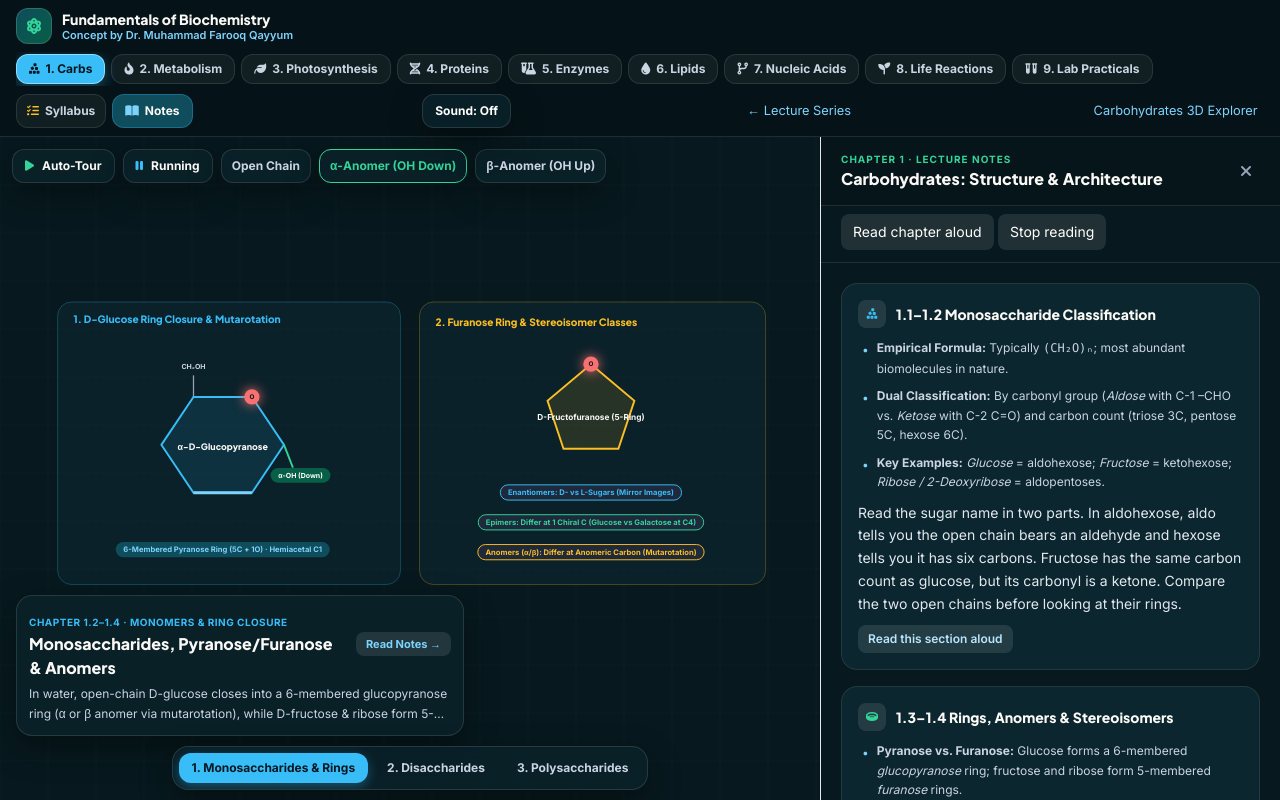
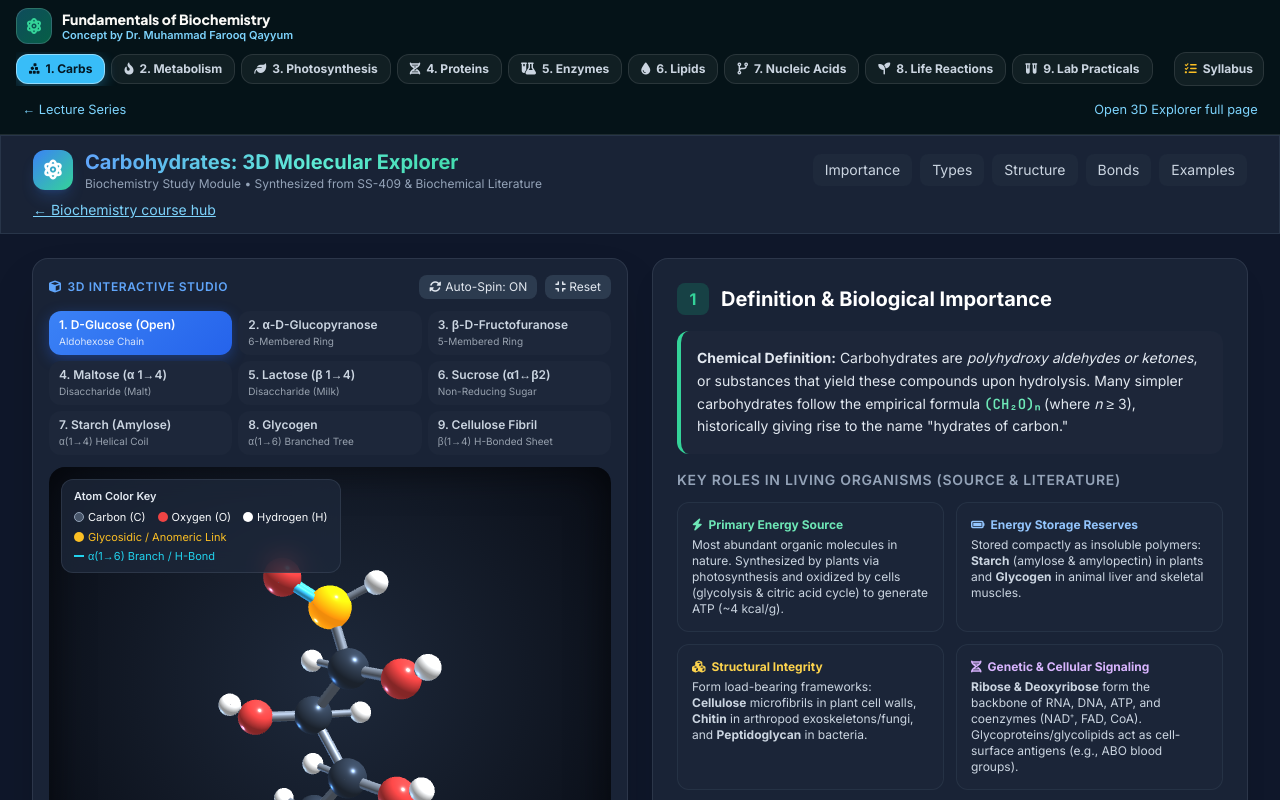
Before and after one commit to soilscientist70-crypto/farooq-qayyum-academic-website, a plain HTML site: page lectures/biochemistry/index.html in a window 1280 px wide. Drawn offline with nearby package versions, Linux system fonts and the light colour scheme.

Commit message:
Replace Chapter 1 animation with the Carbohydrates 3D Explorer

```diff
--- a/lectures/biochemistry/index.html
+++ b/lectures/biochemistry/index.html
@@ -152,7 +152,7 @@
       </button>
     </div>
     <button type="button" id="btn-music" onclick="toggleMusic()" aria-pressed="false" title="Play soft sound while the animation runs" class="glass-panel rounded-xl px-3 py-2 text-xs font-bold text-white">Sound: Off</button>
-  <a href="../index.html" style="color:#7dd3fc;padding:.4rem;font-size:.8rem">← Lecture Series</a>  <a id="carbohydrate-explorer-link" href="carbohydrates-3d.html" style="color:#7dd3fc;padding:.4rem;font-size:.8rem">Carbohydrates 3D Explorer</a>
+  <a href="../index.html" style="color:#7dd3fc;padding:.4rem;font-size:.8rem">← Lecture Series</a>  <a id="carbohydrate-explorer-link" href="carbohydrates-3d.html" style="color:#7dd3fc;padding:.4rem;font-size:.8rem" hidden>Open 3D Explorer full page</a>
   </header>
 
   <!-- ==========================================================================
@@ -166,6 +166,8 @@
       <!-- ======================================================================
            UNIFIED 2D INTERACTIVE CANVAS VIEW (Modules 1, 2, 3, 5, 6, 7)
            ====================================================================== -->
+      <iframe id="view-carbohydrates" title="Carbohydrates 3D Explorer and Study Notes"
+        data-src="carbohydrates-3d.html" class="w-full h-full border-0" style="display:none"></iframe>
       <div id="view-2d-stage" class="w-full h-full relative">
         <div id="canvas-2d-wrapper">
           <canvas id="bio-2d-canvas"></canvas>
@@ -1200,7 +1202,14 @@
     function switchCourseModule(moduleKey) {
       stopNarration();
       activeModule = moduleKey;
-      document.getElementById("carbohydrate-explorer-link").hidden = moduleKey !== "carbohydrates";
+      const showCarbohydrates = moduleKey === 'carbohydrates';
+      const explorer = document.getElementById('view-carbohydrates');
+      document.getElementById('carbohydrate-explorer-link').hidden = !showCarbohydrates;
+      document.getElementById('btn-toggle-notes').classList.toggle('!hidden', showCarbohydrates);
+      document.getElementById('btn-music').classList.toggle('!hidden', showCarbohydrates);
+      explorer.style.display = showCarbohydrates ? 'block' : 'none';
+      if (showCarbohydrates && !explorer.hasAttribute('src')) explorer.src = explorer.dataset.src;
+      if (!showCarbohydrates) explorer.removeAttribute('src');
       syncMusic();
       buildTopModuleNav();
       renderLectureNotes(moduleKey);
@@ -1209,7 +1218,11 @@
       const view2D = document.getElementById('view-2d-stage');
       const viewProt = document.getElementById('view-proteins');
 
-      if (mod.is3D) {
+      if (showCarbohydrates) {
+        view2D.classList.add('hidden');
+        viewProt.classList.add('hidden');
+        if (lectureDrawerOpen) toggleLectureDrawer();
+      } else if (mod.is3D) {
         view2D.classList.add('hidden');
         viewProt.classList.remove('hidden');
         requestAnimationFrame(() => onProteinResize());
@@ -3158,6 +3171,7 @@
       if (!last2DTs) last2DTs = timestamp;
       const dt = Math.min((timestamp - last2DTs) / 1000, 0.1);
       last2DTs = timestamp;
+      if (activeModule === 'carbohydrates') return;
 
       const mod = COURSE_MODULES[activeModule];
       if (!mod || mod.is3D) return;
@@ -3305,7 +3319,7 @@ const explanations = {"carbohydrates": ["Read the sugar name in two parts. In al
     }
 
     function syncMusic() {
-      const playing = musicEnabled && !document.hidden && (activeModule === 'proteins' ? protAutoPlay : !sim2DPaused);
+      const playing = musicEnabled && activeModule !== 'carbohydrates' && !document.hidden && (activeModule === 'proteins' ? protAutoPlay : !sim2DPaused);
       const audio = document.getElementById('bg-music');
       if (soundLevel) soundLevel.gain.setTargetAtTime(playing && !uploadedTrack ? (activeNarration ? 0.014 : 0.08) : 0, soundContext.currentTime, 0.025);
       audio.volume = activeNarration ? 0.035 : 0.14;
@@ -3809,6 +3823,11 @@ const explanations = {"carbohydrates": ["Read the sugar name in two parts. In al
       onProteinResize();
     });
 
+    document.getElementById('view-carbohydrates').addEventListener('load', event => {
+      const backLink = event.currentTarget.contentDocument?.querySelector('a[href="index.html"]');
+      if (backLink) backLink.target = '_top';
+    });
+
     window.onload = function () {
       resize2DCanvas();
       initProteinScene();
```
